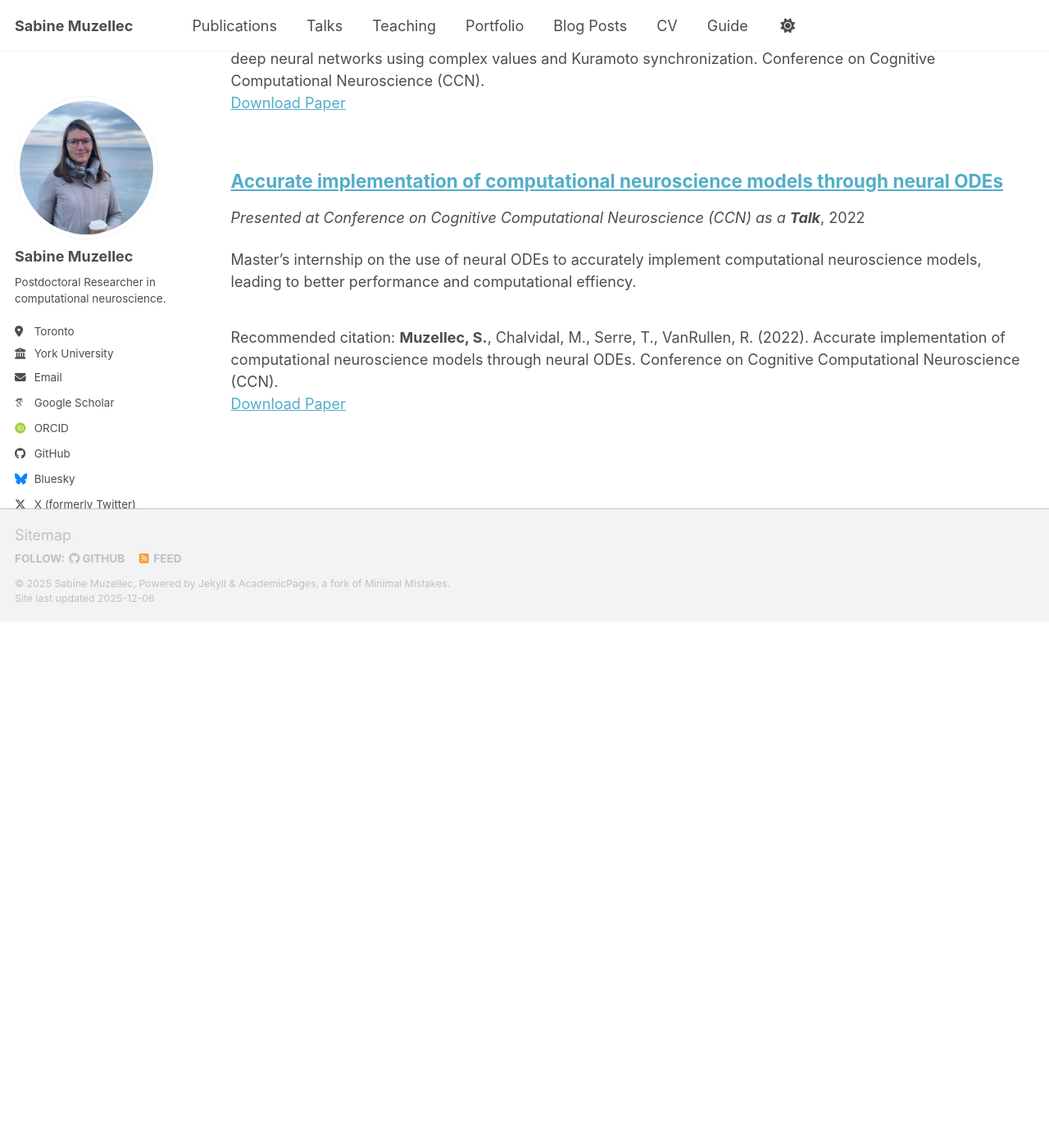
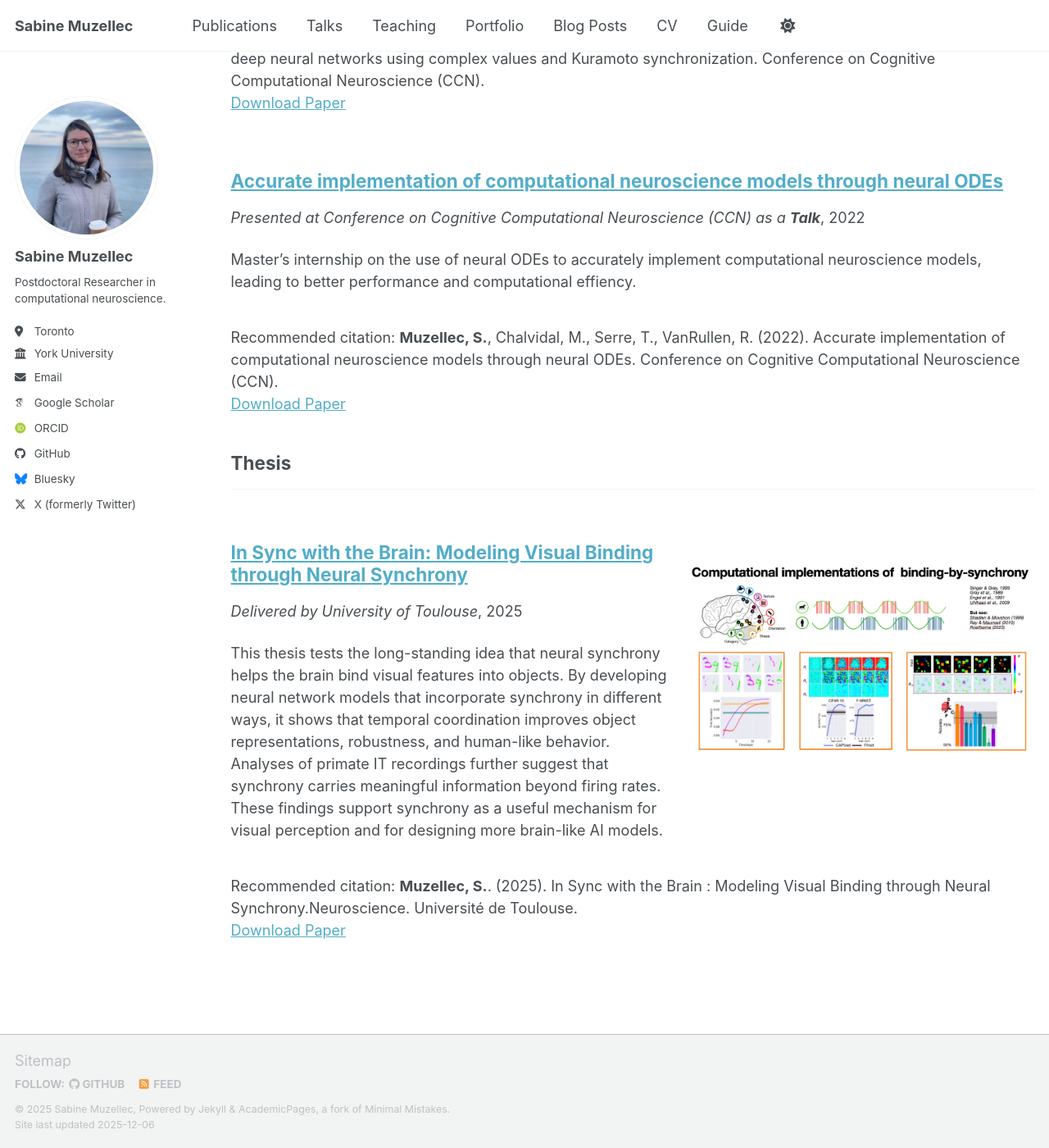
Before and after one commit to S4b1n3/S4b1n3.github.io, a Jekyll site: the page built from _pages/publications.html, in a window 1280 px wide and 1400 px high, scrolled down 6700 px. Shown: the whole window at 82% size. Built offline with Jekyll 4.4.1, drawn with Linux system fonts in a browser that asks for light colours; some web fonts are replaced; a script bundle is joined from its source files by our own code; library files that are not in the unit come from our copies; before the commit the page ends 7458 px from its top, so only the background shows below that.

Commit message:
add thesis

```diff
--- a/_includes/archive-single.html
+++ b/_includes/archive-single.html
@@ -37,6 +37,8 @@
             <p><i>{{ post.venue }}</i>, {{ post.date | default: "1900-01-01" | date: "%Y" }}</p>
           {% elsif post.category == 'neuro_conferences' %}
             <p><i>Presented at {{ post.venue }}</i>, {{ post.date | default: "1900-01-01" | date: "%Y" }}</p>
+          {% elsif post.category == 'thesis' %}
+            <p><i>Delivered by {{ post.venue }}</i>, {{ post.date | default: "1900-01-01" | date: "%Y" }}</p>
           {% else %}
             <p>Published in <i>{{ post.venue }}</i>, {{ post.date | default: "1900-01-01" | date: "%Y" }}</p>
           {% endif %}
--- a/_publications/gaspnet.md
+++ b/_publications/gaspnet.md
@@ -4,7 +4,7 @@ collection: publications
 category: preprints
 permalink: /publication/gaspnet
 excerpt: 'We introduce a new, neuroscience-inspired binding mechanism that integrates Transformer-style attention with phase-based synchrony, enabling neural networks to selectively enhance interactions between neurons with aligned temporal phases while suppressing mismatched signals. By incorporating Kuramoto-driven phase alignment into all layers of a convolutional network, our model achieves higher accuracy, stronger noise robustness, and better generalization than standard CNNs on multi-object datasets, offering a principled solution to the visual binding problem in artificial networks.'
-date: 2015-07-22
+date: 2025-07-22
 venue: 'Under Revision at Neurocomputing'
 paperurl: 'https://arxiv.org/pdf/2507.16674'
 citation: 'Alamia, A.*, <strong>Muzellec, S.*</strong>, Serre, T., VanRullen, R. (2025). GASPnet: Global Agreement to Synchronize Phases. arXiv preprint arXiv:2507.16674'
--- /dev/null
+++ b/_publications/thesis.md
@@ -0,0 +1,16 @@
+---
+title: "In Sync with the Brain: Modeling Visual Binding through Neural Synchrony"
+collection: publications
+category: thesis
+permalink: /publication/thesis
+excerpt: 'This thesis tests the long-standing idea that neural synchrony helps the brain bind visual features into objects. By developing neural network models that incorporate synchrony in different ways, it shows that temporal coordination improves object representations, robustness, and human-like behavior. Analyses of primate IT recordings further suggest that synchrony carries meaningful information beyond firing rates. These findings support synchrony as a useful mechanism for visual perception and for designing more brain-like AI models.'
+date: 2025-07-15
+venue: 'University of Toulouse'
+paperurl: 'https://theses.hal.science/tel-05351777/document'
+citation: '<strong>Muzellec, S.</strong>. (2025). In Sync with the Brain : Modeling Visual Binding through Neural Synchrony.Neuroscience. Université de Toulouse.'
+featured: true
+header:
+    teaser: "thesis.png"
+---
+
+The contents above will be part of a list of publications, if the user clicks the link for the publication than the contents of section will be rendered as a full page, allowing you to provide more information about the paper for the reader. When publications are displayed as a single page, the contents of the above "citation" field will automatically be included below this section in a smaller font.
```
Also changed, not shown: images/thesis.png (added).
